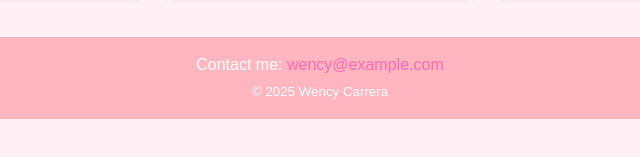
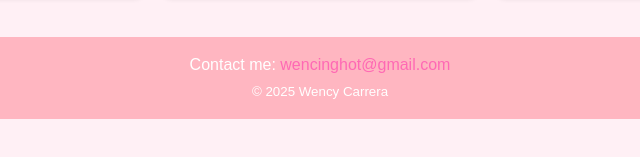
Before and after one commit to wencycarrera/wency-portfolio, a plain HTML site: page index.html in a window 1280 px wide. Shown: the part 629-786 px from the top of the page, 320-960 px from the left. Drawn offline with Linux system fonts and the light colour scheme.

Commit message:
Initial commit: HTML/CSS portfolio

```diff
--- a/index.html
+++ b/index.html
@@ -65,7 +65,7 @@
 
 
   <footer id="contact">
-    <p>Contact me: <a href="mailto:wency@example.com">wency@example.com</a></p>
+    <p>Contact me: <a href="mailto:wency@example.com">wencinghot@gmail.com</a></p>
     <small>© 2025 Wency Carrera</small>
   </footer>
 
```
